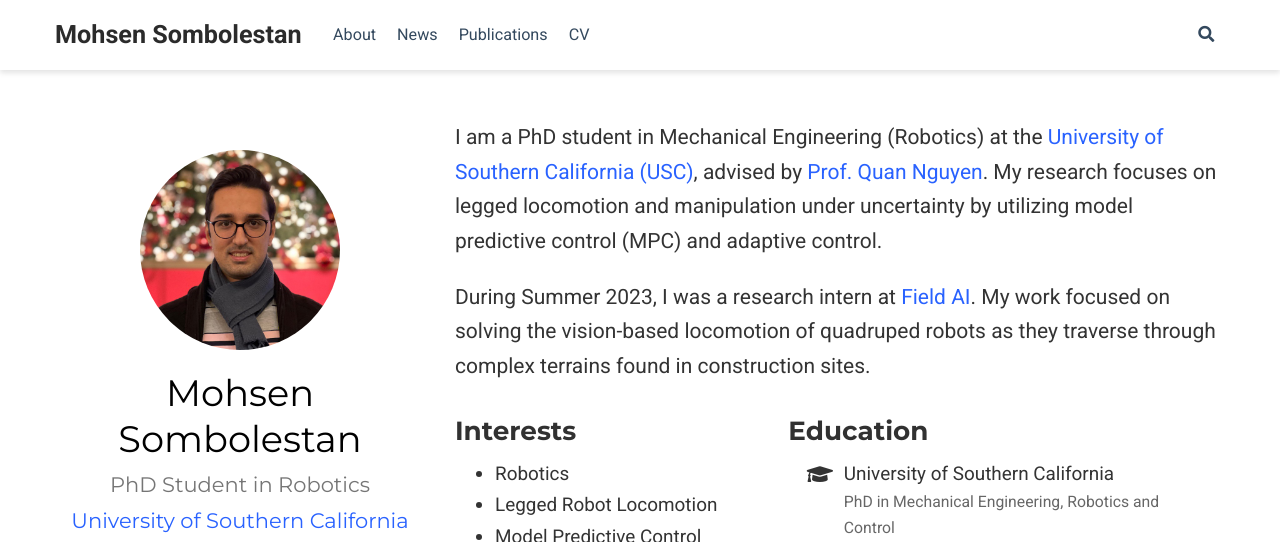
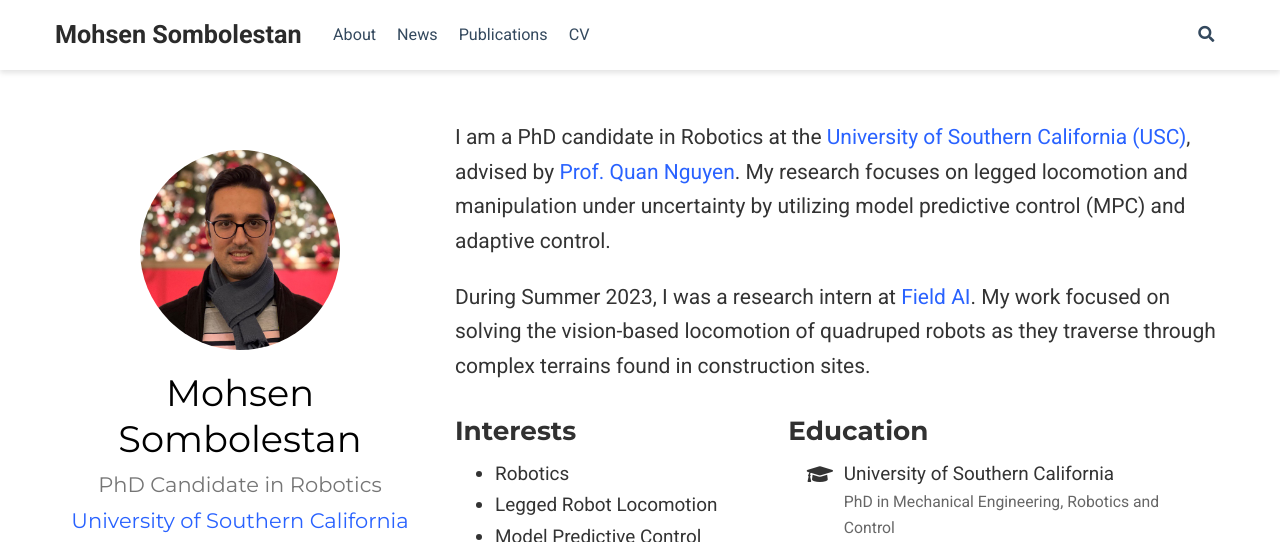
Before and after one commit to Mohssen-sm/Mohssen-sm.github.io, a plain HTML site: page index.html in a window 1280 px wide. Shown: the top 542 px of the page. Drawn offline with nearby package versions, Linux system fonts and the light colour scheme; a script that the page names is missing; some icons are missing.

Commit message:
update CV

```diff
--- a/index.html
+++ b/index.html
@@ -11,7 +11,7 @@
     <meta name="author" content="Mohsen Sombolestan">
 
     <meta name="description"
-      content="PhD Student in Robotics">
+      content="PhD Candidate in Robotics">
 
     <link rel="alternate" hreflang="en-us" href="https://Mohssen-sm.github.io/">
 
@@ -62,7 +62,7 @@
     <meta property="og:url" content="https://Mohssen-sm.github.io/">
     <meta property="og:title" content="Mohsen Sombolestan">
     <meta property="og:description"
-      content="PhD Student in Mechanical Engineering">
+      content="PhD Candidate in Mechanical Engineering">
     <meta property="og:image"
       content="https://Mohssen-sm.github.io/img/icon.webp">
     <meta property="twitter:image"
@@ -187,7 +187,7 @@
 
               <div class="portrait-title">
                 <h2>Mohsen Sombolestan</h2>
-                <h3>PhD Student in Robotics</h3>
+                <h3>PhD Candidate in Robotics</h3>
 
                 <h3>
 
@@ -228,7 +228,7 @@
           </div>
           <div class="col-12 col-lg-8">
 
-            <p>I am a PhD student in Mechanical Engineering (Robotics) at the <a href="https://www.usc.edu/">University of
+            <p>I am a PhD candidate in Robotics at the <a href="https://www.usc.edu/">University of
               Southern California (USC)</a>, advised by <a href="https://viterbi.usc.edu/directory/faculty/Nguyen/Quan"> Prof. Quan Nguyen</a>.
               My research focuses on legged locomotion and manipulation under uncertainty by utilizing model predictive control (MPC) and adaptive control.</p>
 
@@ -301,6 +301,8 @@
           <div class="col-12 col-lg-8">
 
               <ul>
+                <li><strong>April 2024:</strong> I successfully passed my Qualifying Exam and defended my PhD proposal. Now, I am a PhD candidate at USC!</li>
+
                 <li><strong>Mar 2024:</strong> Our paper on <a href="https://arxiv.org/abs/2307.04030">Adaptive Force-Based Control of Dynamic Legged Locomotion over Uneven Terrain</a>
                   has been accepted to IEEE Transactions on Robotics (T-RO).</li>
 
```
Also changed, not shown: 1 other file.
